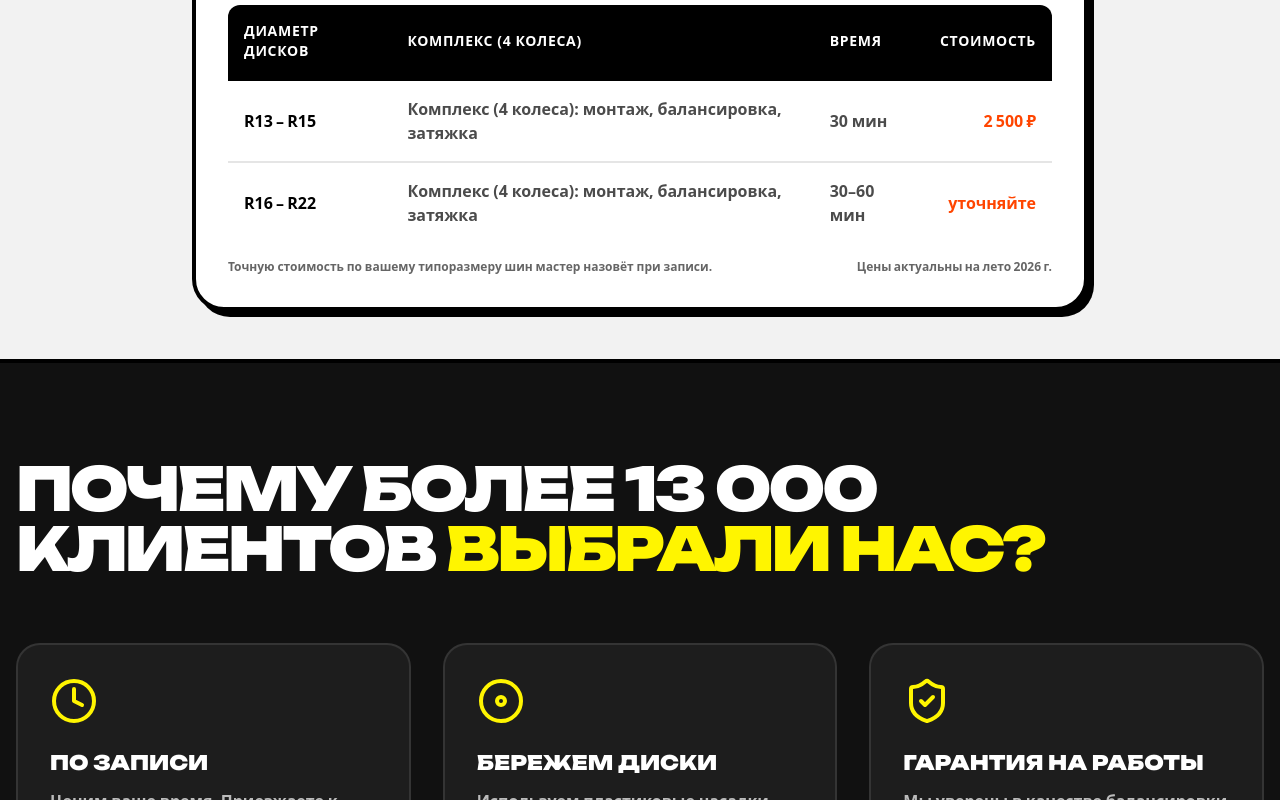
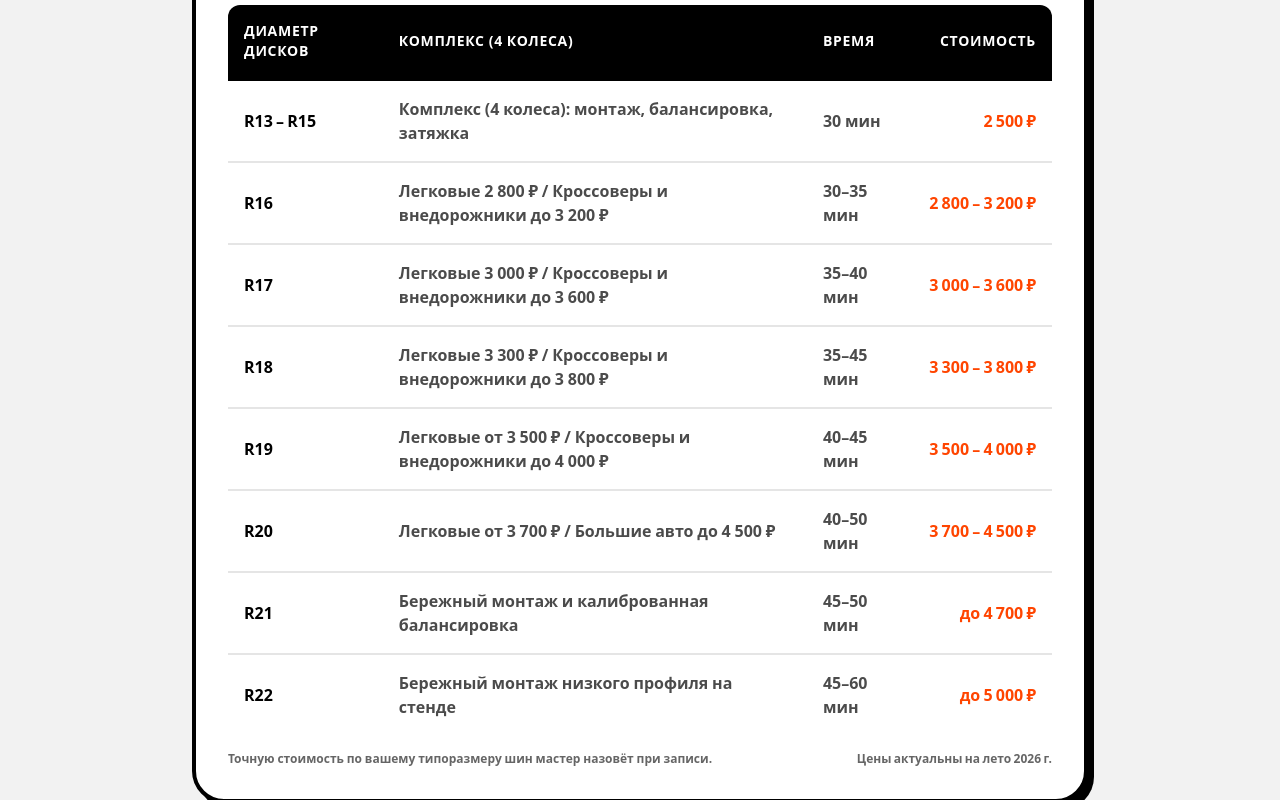
Before and after one commit to Machetiss/auto14, a Next.js app: page /shinomontazh in a window 1280 px wide. Shown: the part 1600-2400 px from the top of the page. Built offline with nearby package versions, Linux system fonts and the light colour scheme; no server answers.

Commit message:
fix(tires): сетка шиномонтажа R16–R22 подтверждена Сергеем 27.10

```diff
--- a/app/components/PricingSection.tsx
+++ b/app/components/PricingSection.tsx
@@ -29,7 +29,13 @@ const alignmentData: PriceItem[] = [
 
 const tiresData: PriceItem[] = [
     { name: 'R13 – R15 (комплект 4 колеса с балансировкой)', nameEn: 'R13 – R15 (set of 4 with balancing)', price: 2500, note: 'единая цена за комплект', noteEn: 'fixed price for set' },
-    { name: 'R16 – R22 (комплект с балансировкой)', nameEn: 'R16 – R22 (set with balancing)', price: null, note: 'цену назовём по телефону', noteEn: 'price on request' },
+    { name: 'R16 (легковые 2 800 ₽ / кроссоверы до 3 200 ₽)', nameEn: 'R16 (sedans 2,800 ₽ / SUVs up to 3,200 ₽)', price: 2800, note: 'кроссоверы до 3 200 ₽', noteEn: 'SUVs up to 3,200 ₽' },
+    { name: 'R17 (легковые 3 000 ₽ / кроссоверы до 3 600 ₽)', nameEn: 'R17 (sedans 3,000 ₽ / SUVs up to 3,600 ₽)', price: 3000, note: 'кроссоверы до 3 600 ₽', noteEn: 'SUVs up to 3,600 ₽' },
+    { name: 'R18 (легковые 3 300 ₽ / кроссоверы до 3 800 ₽)', nameEn: 'R18 (sedans 3,300 ₽ / SUVs up to 3,800 ₽)', price: 3300, note: 'кроссоверы до 3 800 ₽', noteEn: 'SUVs up to 3,800 ₽' },
+    { name: 'R19 (легковые от 3 500 ₽ / кроссоверы до 4 000 ₽)', nameEn: 'R19 (sedans from 3,500 ₽ / SUVs up to 4,000 ₽)', price: 3500, note: 'до 4 000 ₽ для больших авто', noteEn: 'up to 4,000 ₽ for large vehicles' },
+    { name: 'R20 (легковые от 3 700 ₽ / большие авто до 4 500 ₽)', nameEn: 'R20 (sedans from 3,700 ₽ / large vehicles up to 4,500 ₽)', price: 3700, note: 'до 4 500 ₽ для больших авто', noteEn: 'up to 4,500 ₽ for large vehicles' },
+    { name: 'R21 (комплект с балансировкой)', nameEn: 'R21 (set with balancing)', price: 4700, note: 'до 4 700 ₽', noteEn: 'up to 4,700 ₽' },
+    { name: 'R22 (комплект с балансировкой)', nameEn: 'R22 (set with balancing)', price: 5000, note: 'до 5 000 ₽', noteEn: 'up to 5,000 ₽' },
 ];
 
 const repairData: PriceItem[] = [
--- a/app/shinomontazh/layout.tsx
+++ b/app/shinomontazh/layout.tsx
@@ -47,7 +47,7 @@ export default function Layout({
                     "name": "Какая цена на шиномонтаж?",
                     "acceptedAnswer": {
                         "@type": "Answer",
-                        "text": "Комплексная переобувка (R13–R15) — 2500 ₽ за комплект. R16–R22 — уточняйте по телефону. В цену входит снятие/установка, монтаж и балансировка."
+                        "text": "Комплексная переобувка (R13–R15) — 2500 ₽ за комплект, R16 — от 2800 ₽. В цену входит снятие/установка, монтаж и балансировка."
                     }
                 },
                 {
--- a/app/shinomontazh/page.tsx
+++ b/app/shinomontazh/page.tsx
@@ -13,8 +13,8 @@ export default function Shinomontazh() {
         <ServicePageLayout
             title={l("Шиномонтаж и Балансировка", "Tire Service & Balancing")}
             description={l(
-                "Сезонный шиномонтаж и балансировка колёс в Казани на ул. Заречная 5Б по предварительной записи без очередей. Полный комплекс переобувки четырёх колёс занимает 30–45 минут. Цена комплекса начинается от 2500 рублей за комплект (R13–R15 — 2500 ₽, до R22 — цену уточняйте). Применяем калиброванные станки и затягиваем болты с контролем момента.",
-                "Seasonal tire mounting and wheel balancing in Kazan at 5B Zarechnaya St by appointment without waiting. A full swap for four wheels takes 30–45 minutes. Complete seasonal package starts from 2500 ₽ per set (R13–R15: 2500 ₽, up to R22 on request). We use calibrated machines and torque wrench control."
+                "Сезонный шиномонтаж и балансировка колёс в Казани на ул. Заречная 5Б по предварительной записи без очередей. Полный комплекс переобувки четырёх колёс занимает 30–45 минут. Цена комплекса начинается от 2500 рублей за комплект (R13–R15 единая цена 2500 ₽, R16 от 2800 ₽). Применяем калиброванные станки и затягиваем болты с контролем момента.",
+                "Seasonal tire mounting and wheel balancing in Kazan at 5B Zarechnaya St by appointment without waiting. A full swap for four wheels takes 30–45 minutes. Complete seasonal package starts from 2500 ₽ per set (R13–R15: 2500 ₽, R16: from 2800 ₽). We use calibrated machines and torque wrench control."
             )}
             price={l("от 2500₽", "from 2500₽")}
             heroImage="/job/shin.jpg"
@@ -87,10 +87,46 @@ export default function Shinomontazh() {
                                     <td className="p-3 md:p-4 text-right font-black text-accent-orange whitespace-nowrap">2 500 ₽</td>
                                 </tr>
                                 <tr>
-                                    <td className="p-3 md:p-4 font-black">R16 – R22</td>
-                                    <td className="p-3 md:p-4 opacity-70">Комплекс (4 колеса): монтаж, балансировка, затяжка</td>
-                                    <td className="p-3 md:p-4 opacity-70">30–60 мин</td>
-                                    <td className="p-3 md:p-4 text-right font-black text-accent-orange whitespace-nowrap">уточняйте</td>
+                                    <td className="p-3 md:p-4 font-black">R16</td>
+                                    <td className="p-3 md:p-4 opacity-70">Легковые 2 800 ₽ / Кроссоверы и внедорожники до 3 200 ₽</td>
+                                    <td className="p-3 md:p-4 opacity-70">30–35 мин</td>
+                                    <td className="p-3 md:p-4 text-right font-black text-accent-orange whitespace-nowrap">2 800 – 3 200 ₽</td>
+                                </tr>
+                                <tr>
+                                    <td className="p-3 md:p-4 font-black">R17</td>
+                                    <td className="p-3 md:p-4 opacity-70">Легковые 3 000 ₽ / Кроссоверы и внедорожники до 3 600 ₽</td>
+                                    <td className="p-3 md:p-4 opacity-70">35–40 мин</td>
+                                    <td className="p-3 md:p-4 text-right font-black text-accent-orange whitespace-nowrap">3 000 – 3 600 ₽</td>
+                                </tr>
+                                <tr>
+                                    <td className="p-3 md:p-4 font-black">R18</td>
+                                    <td className="p-3 md:p-4 opacity-70">Легковые 3 300 ₽ / Кроссоверы и внедорожники до 3 800 ₽</td>
+                                    <td className="p-3 md:p-4 opacity-70">35–45 мин</td>
+                                    <td className="p-3 md:p-4 text-right font-black text-accent-orange whitespace-nowrap">3 300 – 3 800 ₽</td>
+                                </tr>
+                                <tr>
+                                    <td className="p-3 md:p-4 font-black">R19</td>
+                                    <td className="p-3 md:p-4 opacity-70">Легковые от 3 500 ₽ / Кроссоверы и внедорожники до 4 000 ₽</td>
+                                    <td className="p-3 md:p-4 opacity-70">40–45 мин</td>
+                                    <td className="p-3 md:p-4 text-right font-black text-accent-orange whitespace-nowrap">3 500 – 4 000 ₽</td>
+                                </tr>
+                                <tr>
+                                    <td className="p-3 md:p-4 font-black">R20</td>
+                                    <td className="p-3 md:p-4 opacity-70">Легковые от 3 700 ₽ / Большие авто до 4 500 ₽</td>
+                                    <td className="p-3 md:p-4 opacity-70">40–50 мин</td>
+                                    <td className="p-3 md:p-4 text-right font-black text-accent-orange whitespace-nowrap">3 700 – 4 500 ₽</td>
+                                </tr>
+                                <tr>
+                                    <td className="p-3 md:p-4 font-black">R21</td>
+                                    <td className="p-3 md:p-4 opacity-70">Бережный монтаж и калиброванная балансировка</td>
+                                    <td className="p-3 md:p-4 opacity-70">45–50 мин</td>
+                                    <td className="p-3 md:p-4 text-right font-black text-accent-orange whitespace-nowrap">до 4 700 ₽</td>
+                                </tr>
+                                <tr>
+                                    <td className="p-3 md:p-4 font-black">R22</td>
+                                    <td className="p-3 md:p-4 opacity-70">Бережный монтаж низкого профиля на стенде</td>
+                                    <td className="p-3 md:p-4 opacity-70">45–60 мин</td>
+                                    <td className="p-3 md:p-4 text-right font-black text-accent-orange whitespace-nowrap">до 5 000 ₽</td>
                                 </tr>
                             </tbody>
                         </table>
@@ -104,7 +140,7 @@ export default function Shinomontazh() {
             faq={[
                 {
                     question: l("Какая цена на шиномонтаж?", "What's the price for tire service?"),
-                    answer: l("Комплексная переобувка — от 2500 ₽ за 4 колеса (R13–R15 — 2500 ₽, R16–R22 — уточняйте по телефону). В стоимость входит полный комплекс: снятие, мойка/чистка дисков, перебортовка, балансировка и затяжка с контролем момента.", "Full swap — from 2,500 ₽ for 4 wheels. Includes removal, cleaning, mounting, balancing, and torque check.")
+                    answer: l("Комплексная переобувка — от 2500 ₽ за 4 колеса (R13–R15 — 2500 ₽, R16 — от 2800 ₽). В стоимость входит полный комплекс: снятие, мойка/чистка дисков, перебортовка, балансировка и затяжка с контролем момента.", "Full swap — from 2,500 ₽ for 4 wheels. Includes removal, cleaning, mounting, balancing, and torque check.")
                 },
                 {
                     question: l("Можно ли записаться день в день?", "Can I book same-day?"),
```
